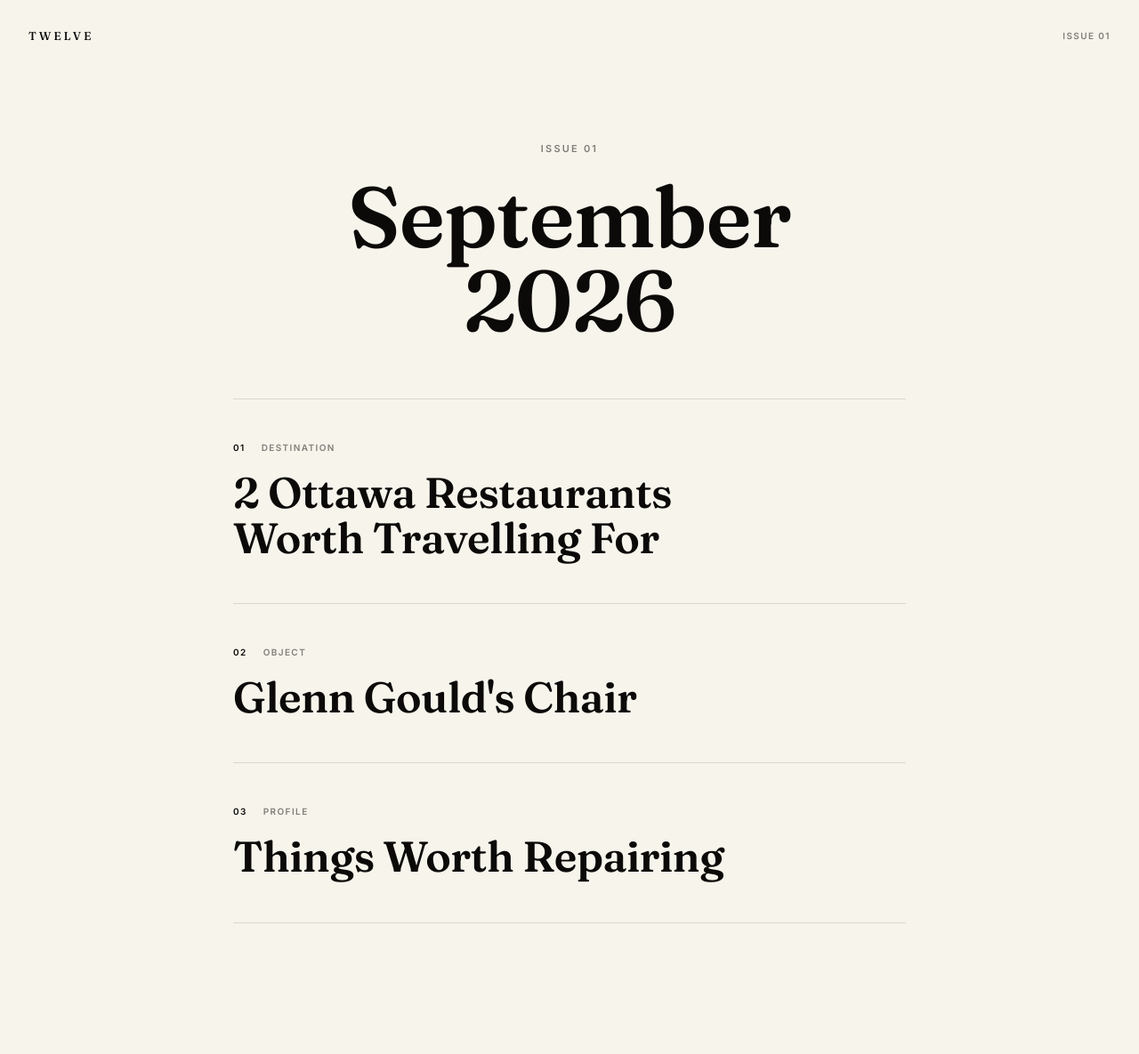
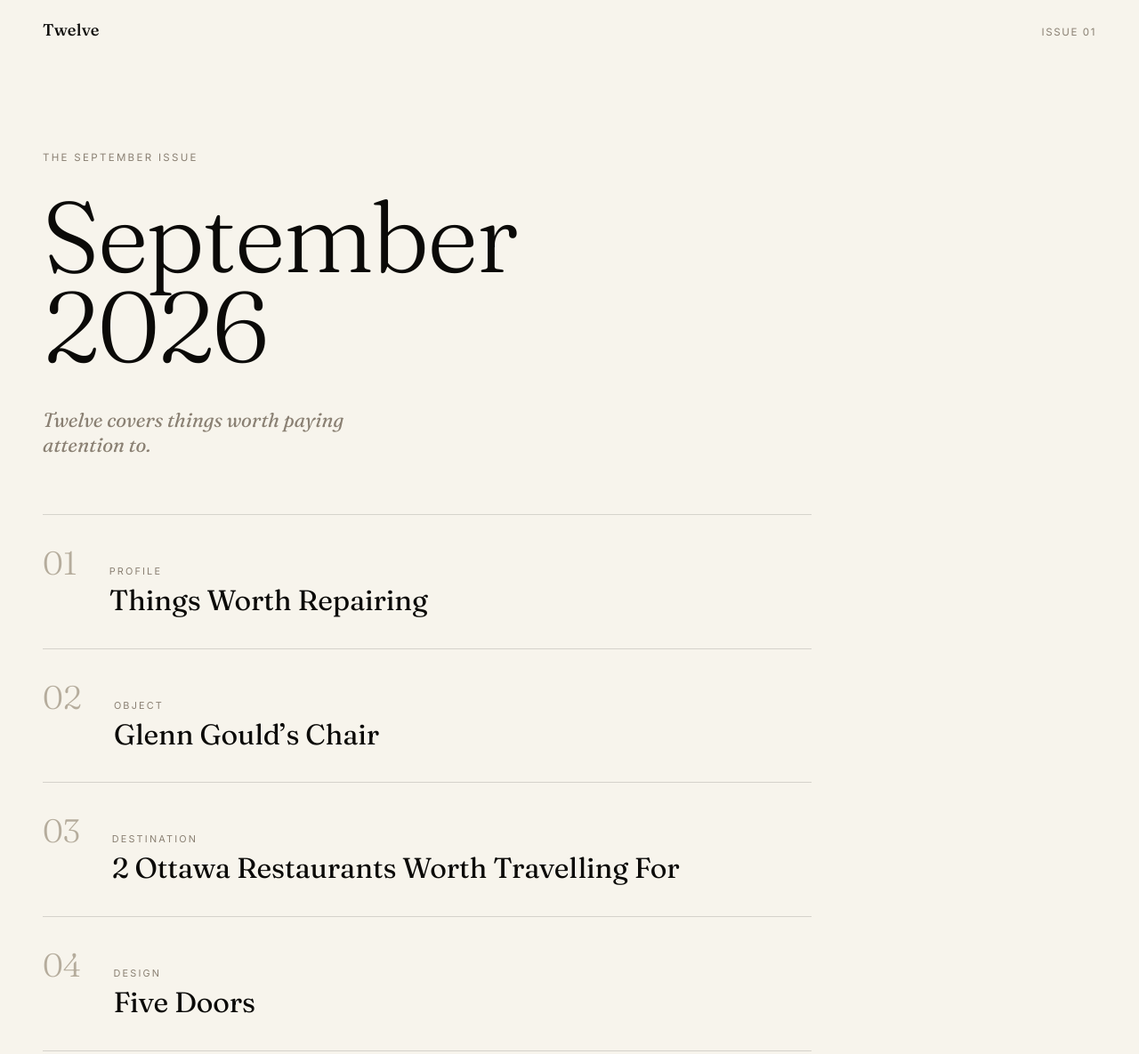
Before and after one commit to Ottawadining/web0606, a plain HTML site: page september-2026.html in a window 1280 px wide. Shown: the top 1185 px of the page at 89% size. Before the commit the page ends 1150 px from the top, so only its background shows below. Drawn offline with Linux system fonts and the light colour scheme.

Commit message:
Add files via upload

```diff
--- a/september-2026.html
+++ b/september-2026.html
@@ -3,166 +3,171 @@
 <head>
 <meta charset="UTF-8">
 <meta name="viewport" content="width=device-width, initial-scale=1.0">
-<title>Issue 01 — September 2026 | Twelve</title>
-<meta name="description" content="Twelve, Issue 01: September 2026.">
-<link rel="canonical" href="https://twelve.menu/september-2026.html">
-<meta property="og:type" content="website">
-<meta property="og:title" content="Issue 01 — September 2026">
-<meta property="og:description" content="Twelve, Issue 01: September 2026.">
-<meta property="og:url" content="https://twelve.menu/september-2026.html">
-<meta property="og:site_name" content="Twelve">
-<meta name="twitter:card" content="summary">
+<title>September 2026 — TWELVE</title>
+<meta name="description" content="Issue 01 of TWELVE. Contents.">
+
+<!--
+  TWELVE · Issue 01 contents page.
+  Deliberately plain: no images. Reorder the <li> entries and renumber to
+  change the running order. Article filenames:
+    things-worth-repairing.html · glenn-goulds-chair.html ·
+    worth-travelling-for.html · five-doors.html
+-->
+
+<link rel="preconnect" href="https://fonts.googleapis.com">
+<link rel="preconnect" href="https://fonts.gstatic.com" crossorigin>
+<link href="https://fonts.googleapis.com/css2?family=Fraunces:ital,opsz,wght@0,9..144,300;0,9..144,400;0,9..144,500;1,9..144,400&family=Inter:wght@400;500&display=swap" rel="stylesheet">
+
 <style>
-  @import url('https://fonts.googleapis.com/css2?family=Fraunces:opsz,wght@9..144,400;9..144,500;9..144,600;9..144,700&family=Inter:wght@400;500;600&display=swap');
-
-  *{box-sizing:border-box; margin:0; padding:0;}
-
   :root{
-    --white:#F7F4EC;
-    --black:#0B0A08;
-    --muted: rgba(11,10,8,0.5);
-    --line: rgba(11,10,8,0.12);
+    --ivory:#F7F4EC;
+    --ink:#0B0A08;
+    --stone:#8A8073;
+    --stone-soft:#B5AC9C;
+    --hair:rgba(11,10,8,.14);
   }
 
+  *{box-sizing:border-box;}
+  html{-webkit-text-size-adjust:100%;}
   body{
-    background:var(--white);
-    color:var(--black);
-    font-family:'Inter', sans-serif;
-    -webkit-font-smoothing:antialiased;
-    min-height:100vh;
+    margin:0;background:var(--ivory);color:var(--ink);
+    font-family:"Inter",-apple-system,BlinkMacSystemFont,sans-serif;
+    -webkit-font-smoothing:antialiased;text-rendering:optimizeLegibility;
+  }
+  a{color:inherit;text-decoration:none;}
+
+  /* ——— minimal chrome, matching the article pages ——— */
+  .head{
+    display:flex;justify-content:space-between;align-items:baseline;
+    padding:1.35rem clamp(1.25rem,5vw,3rem);
+  }
+  .wordmark{font-family:"Fraunces",serif;font-weight:500;font-size:1.15rem;letter-spacing:.01em;}
+  .issue-tag{font-size:.72rem;letter-spacing:.14em;text-transform:uppercase;color:var(--stone);}
+
+  /* ——— masthead ——— */
+  .masthead{
+    padding:clamp(3rem,13vh,8rem) clamp(1.25rem,5vw,3rem) clamp(2.5rem,8vh,4.5rem);
+    max-width:60rem;
+  }
+  .masthead .kicker{
+    font-size:.72rem;letter-spacing:.2em;text-transform:uppercase;color:var(--stone);
+    display:block;margin-bottom:clamp(1.25rem,4vh,2rem);
+  }
+  .masthead h1{
+    font-family:"Fraunces",serif;font-weight:300;
+    font-size:clamp(3rem,12vw,7rem);line-height:.9;letter-spacing:-.02em;margin:0;
+  }
+  .masthead .epigraph{
+    font-family:"Fraunces",serif;font-style:italic;font-weight:400;color:var(--stone);
+    font-size:clamp(1.05rem,1rem + 0.9vw,1.4rem);margin:clamp(1.5rem,5vh,2.5rem) 0 0;max-width:26ch;
   }
 
-  header{
-    display:flex;
-    align-items:center;
-    justify-content:space-between;
-    padding:32px;
+  /* ——— contents ——— */
+  .contents{
+    padding:0 clamp(1.25rem,5vw,3rem) clamp(4rem,12vh,7rem);
+    max-width:60rem;
   }
-  .wordmark{
-    font-family:'Fraunces', serif;
-    font-weight:500;
-    font-size:13px;
-    letter-spacing:0.22em;
-    color:var(--black);
-    text-decoration:none;
+  .toc{list-style:none;margin:0;padding:0;border-top:1px solid var(--hair);}
+  .toc li{border-bottom:1px solid var(--hair);}
+  .toc a{
+    display:grid;grid-template-columns:auto 1fr;column-gap:clamp(1rem,4vw,2.25rem);
+    align-items:baseline;padding:clamp(1.5rem,4.5vh,2.4rem) 0;
   }
-  .issue-tag{
-    font-size:10px;
-    font-weight:600;
-    letter-spacing:0.14em;
-    text-transform:uppercase;
-    color:var(--muted);
+  .toc .num{
+    font-family:"Fraunces",serif;font-weight:300;font-variant-numeric:lining-nums;
+    font-size:clamp(1.6rem,6vw,2.3rem);color:var(--stone-soft);line-height:1;
+    transition:color .25s ease;
   }
+  .toc .dept{
+    font-size:.68rem;letter-spacing:.2em;text-transform:uppercase;color:var(--stone);
+    display:block;margin-bottom:.5rem;
+  }
+  .toc .title{
+    font-family:"Fraunces",serif;font-weight:400;
+    font-size:clamp(1.35rem,1rem + 2.2vw,2rem);line-height:1.12;letter-spacing:-.005em;
+    display:inline;background-image:linear-gradient(var(--ink),var(--ink));
+    background-size:0% 1px;background-position:0 100%;background-repeat:no-repeat;
+    transition:background-size .3s ease;
+  }
+  .toc a:hover .title,.toc a:focus-visible .title{background-size:100% 1px;}
+  .toc a:hover .num,.toc a:focus-visible .num{color:var(--ink);}
+  .toc a:focus-visible{outline:2px solid var(--ink);outline-offset:6px;}
 
-  .issue-head{
-    max-width:900px;
-    margin:0 auto;
-    padding:min(10vh, 100px) 32px min(8vh, 80px);
-    text-align:center;
-  }
-  .issue-number{
-    font-size:11px;
-    font-weight:600;
-    letter-spacing:0.2em;
-    text-transform:uppercase;
-    color:var(--muted);
-    margin-bottom:22px;
-  }
-  .issue-title{
-    font-family:'Fraunces', serif;
-    font-weight:600;
-    font-size:clamp(44px, 9vw, 96px);
-    line-height:0.98;
-    letter-spacing:-0.01em;
-  }
+  footer{padding:clamp(3rem,9vh,6rem) 0 clamp(2.5rem,7vh,4rem);text-align:center;}
+  footer .mark{font-family:"Fraunces",serif;font-weight:400;font-size:.95rem;color:var(--stone);letter-spacing:.02em;}
 
-  .toc{
-    max-width:820px;
-    margin:0 auto;
-    padding:0 32px min(14vh, 140px);
-  }
-
-  .toc-item{
-    display:block;
-    text-decoration:none;
-    color:var(--black);
-    padding:min(6vh, 56px) 0;
-    border-top:1px solid var(--line);
-  }
-  .toc-item:last-child{
-    border-bottom:1px solid var(--line);
-  }
-
-  .toc-meta{
-    display:flex;
-    gap:18px;
-    align-items:center;
-    font-size:10px;
-    font-weight:600;
-    letter-spacing:0.14em;
-    text-transform:uppercase;
-    color:var(--muted);
-    margin-bottom:20px;
-  }
-  .toc-meta .num{ color:var(--black); }
-
-  .toc-title{
-    font-family:'Fraunces', serif;
-    font-weight:600;
-    font-size:clamp(28px, 5.5vw, 48px);
-    line-height:1.05;
-    letter-spacing:-0.01em;
-    max-width:640px;
-  }
-
-  footer{
-    text-align:center;
-    padding:0 24px 60px;
-  }
-  footer p{
-    font-size:11px;
-    color:var(--muted);
-    letter-spacing:0.04em;
+  @media(prefers-reduced-motion:no-preference){
+    .masthead .kicker,.masthead h1,.masthead .epigraph,.toc li{
+      opacity:0;transform:translateY(12px);
+      animation:rise .8s cubic-bezier(.2,.7,.2,1) forwards;
+    }
+    .masthead h1{animation-delay:.08s;}
+    .masthead .epigraph{animation-delay:.32s;}
+    .toc li:nth-child(1){animation-delay:.40s;}
+    .toc li:nth-child(2){animation-delay:.48s;}
+    .toc li:nth-child(3){animation-delay:.56s;}
+    .toc li:nth-child(4){animation-delay:.64s;}
+    @keyframes rise{to{opacity:1;transform:none;}}
   }
 </style>
 </head>
 <body>
 
-<header>
-  <a class="wordmark" href="index.html">TWELVE</a>
+<header class="head">
+  <a class="wordmark" href="index.html">Twelve</a>
   <span class="issue-tag">Issue 01</span>
 </header>
 
-<section class="issue-head">
-  <p class="issue-number">Issue 01</p>
-  <h1 class="issue-title">September<br>2026</h1>
+<section class="masthead">
+  <span class="kicker">The September Issue</span>
+  <h1>September<br>2026</h1>
+  <p class="epigraph">Twelve covers things worth paying attention to.</p>
 </section>
 
-<section class="toc">
-  <a class="toc-item" href="worth-travelling-for.html">
-    <div class="toc-meta">
-      <span class="num">01</span>
-      <span>Destination</span>
-    </div>
-    <h2 class="toc-title">2 Ottawa Restaurants Worth Travelling For</h2>
-  </a>
+<nav class="contents" aria-label="Issue contents">
+  <ol class="toc">
+    <li>
+      <a href="things-worth-repairing.html">
+        <span class="num">01</span>
+        <span class="entry">
+          <span class="dept">Profile</span>
+          <span class="title">Things Worth Repairing</span>
+        </span>
+      </a>
+    </li>
+    <li>
+      <a href="glenn-goulds-chair.html">
+        <span class="num">02</span>
+        <span class="entry">
+          <span class="dept">Object</span>
+          <span class="title">Glenn Gould’s Chair</span>
+        </span>
+      </a>
+    </li>
+    <li>
+      <a href="worth-travelling-for.html">
+        <span class="num">03</span>
+        <span class="entry">
+          <span class="dept">Destination</span>
+          <span class="title">2 Ottawa Restaurants Worth Travelling For</span>
+        </span>
+      </a>
+    </li>
+    <li>
+      <a href="five-doors.html">
+        <span class="num">04</span>
+        <span class="entry">
+          <span class="dept">Design</span>
+          <span class="title">Five Doors</span>
+        </span>
+      </a>
+    </li>
+  </ol>
+</nav>
 
-  <a class="toc-item" href="glenn-goulds-chair.html">
-    <div class="toc-meta">
-      <span class="num">02</span>
-      <span>Object</span>
-    </div>
-    <h2 class="toc-title">Glenn Gould's Chair</h2>
-  </a>
-
-  <a class="toc-item" href="things-worth-repairing.html">
-    <div class="toc-meta">
-      <span class="num">03</span>
-      <span>Profile</span>
-    </div>
-    <h2 class="toc-title">Things Worth Repairing</h2>
-  </a>
-</section>
+<footer>
+  <span class="mark">Twelve</span>
+</footer>
 
 </body>
 </html>
```
